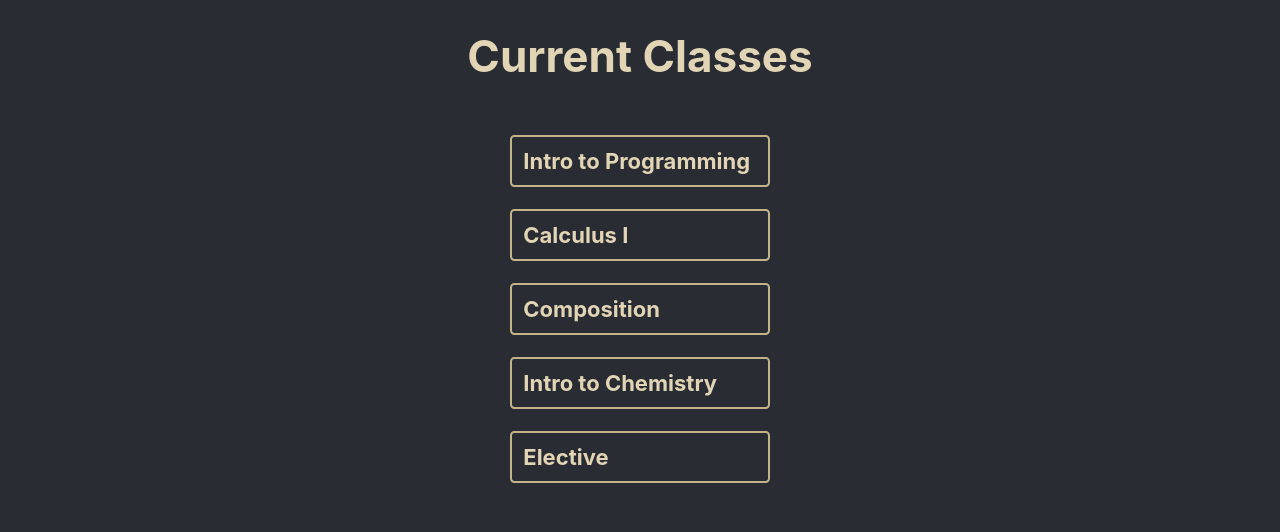
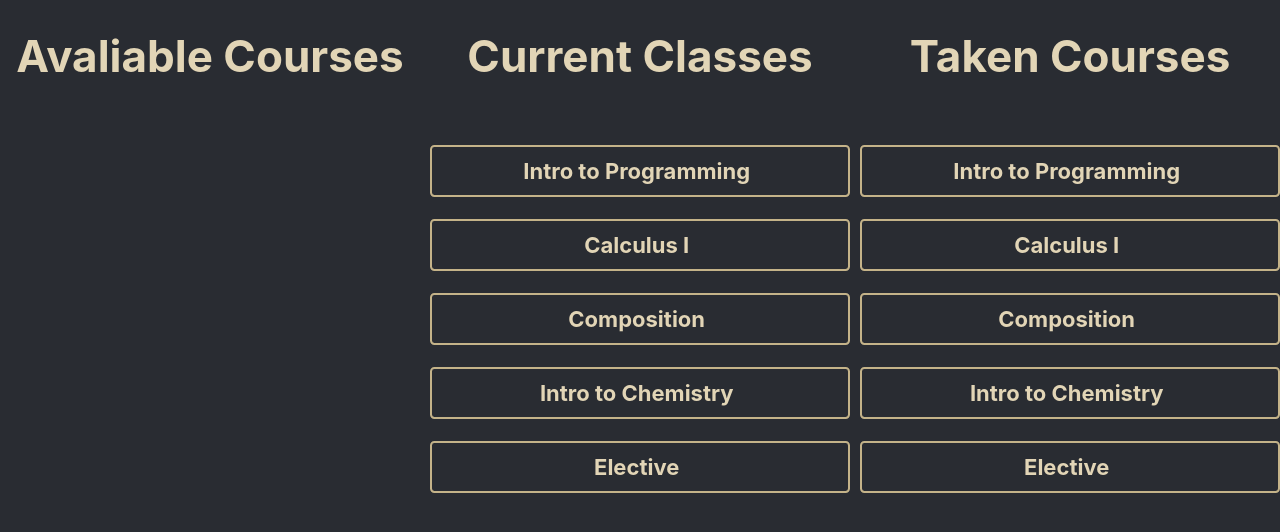
Before and after one commit to LounnAriik/CS3141-Team13, a React (Create React App) app in the folder my-app/: page / in a window 1280 px wide. Shown: the top 532 px of the page. Built offline with nearby package versions, Linux system fonts and the light colour scheme.

Commit message:
Changed to grid

```diff
--- a/my-app/src/App.css
+++ b/my-app/src/App.css
@@ -1,28 +1,53 @@
 
 .App {
   text-align: center;
-  height: 100vh;
-  overflow: hidden;
   background-color: #292C32;
 }
 .App-header {
-  display: flex;
-  flex-direction: column;
-  align-items: center;
+  display: grid;
+  grid-template-columns: repeat(3,1fr);
+  grid-template-rows: .1fr 1fr;
+  grid-gap: 10px;
+  height: 100vh;
+  overflow: hidden;
   justify-content: center;
   font-size: calc(10px + 1.5vmin);
 }
 
-.App-header h1{
+.Current{
+  font-size: 1fr;
+  grid-row: 1;
+  grid-column: 2;
   color:#e2d5b6;
+
+}
+.Avaliable{
+  font-size: 1fr;
+  grid-row: 1;
+  grid-column: 1;
+  color:#e2d5b6;
+
+}
+.Taken{
+  font-size: 1fr;
+  grid-row: 1;
+  grid-column: 3;
+  color:#e2d5b6;
+
+}
+.App-header h2{
+  font-size: 1fr;
+  color:#e2d5b6;
+
 }
 .classes {
+  grid-column: 2;
+  grid-row: 2;
   list-style: none;
   padding-left: 0;
 }
 
 .classes li {
-  display: flex;
   align-items: center;
   border: solid 2px #c4b389;
   border-radius: .2em;
@@ -37,3 +62,25 @@
   font-weight: bold;
   margin: 0;
 }
+.taken {
+  grid-column: 3;
+  grid-row: 2;
+  list-style: none;
+  padding-left: 0;
+}
+
+.taken li {
+  align-items: center;
+  border: solid 2px #c4b389;
+  border-radius: .2em;
+  padding: .5em .8em .5em .5em;
+  margin-bottom: 1em;
+
+}
+
+.taken p {
+  color:#e2d5b6;
+  max-width: none;
+  font-weight: bold;
+  margin: 0;
+}
--- a/my-app/src/App.js
+++ b/my-app/src/App.js
@@ -46,7 +46,7 @@ function App() {
   return (
     <div className="App">
       <header className="App-header">
-        <h1>Current Classes</h1>
+        <h1 className='Current'>Current Classes</h1>
         <DragDropContext onDragEnd={handleOnDragEnd}>
           <Droppable droppableId="classes">
             {(provided) => (
@@ -69,6 +69,34 @@ function App() {
             )}
           </Droppable>
         </DragDropContext>
+        <h1 className='Avaliable'>Avaliable Courses</h1>
+         <table></table>
+
+
+        <h1 className='Taken'>Taken Courses</h1>
+        <DragDropContext onDragEnd={handleOnDragEnd}>
+          <Droppable droppableId="taken">
+            {(provided) => (
+              <ul className="taken" {...provided.droppableProps} ref={provided.innerRef}>
+                {classes.map(({id, name}, index) => {
+                  return (
+                    <Draggable key={id} draggableId={id} index={index}>
+                      {(provided) => (
+                        <li ref={provided.innerRef} {...provided.draggableProps} {...provided.dragHandleProps}>
+                          <p>
+                            { name }
+                          </p>
+                        </li>
+                      )}
+                    </Draggable>
+                  );
+                })}
+                {provided.placeholder}
+              </ul>
+            )}
+          </Droppable>
+        </DragDropContext>
+
       </header>
     </div>
   );
```
